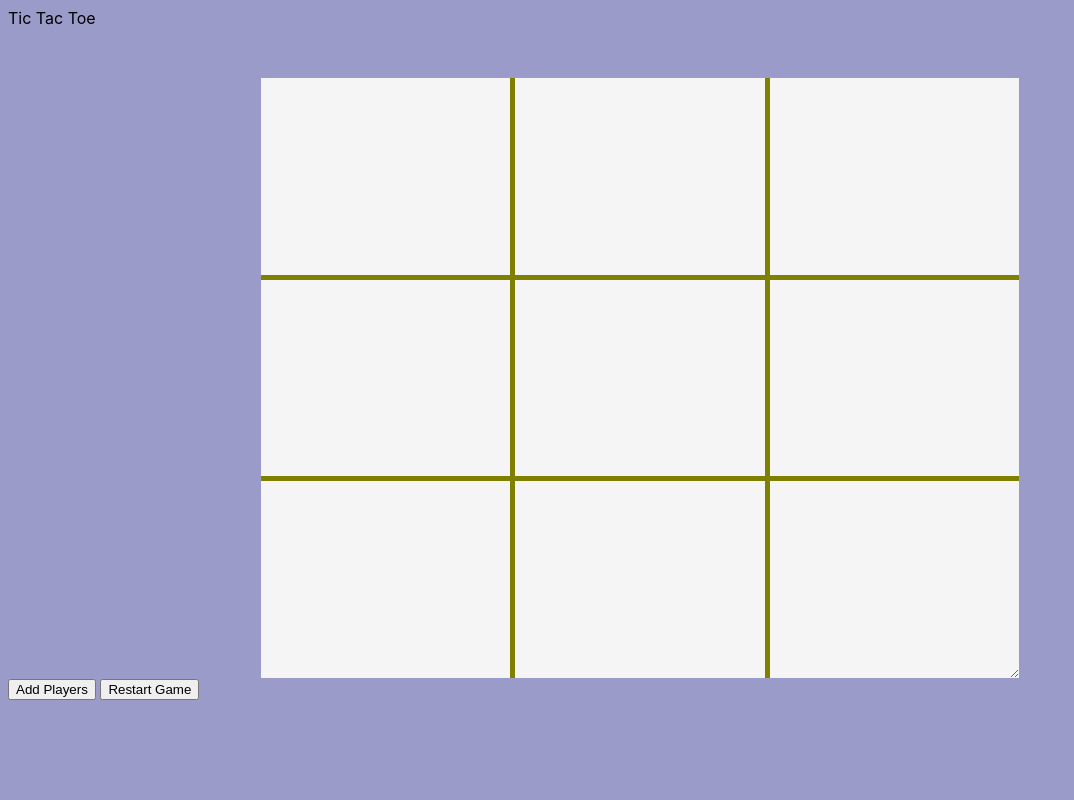
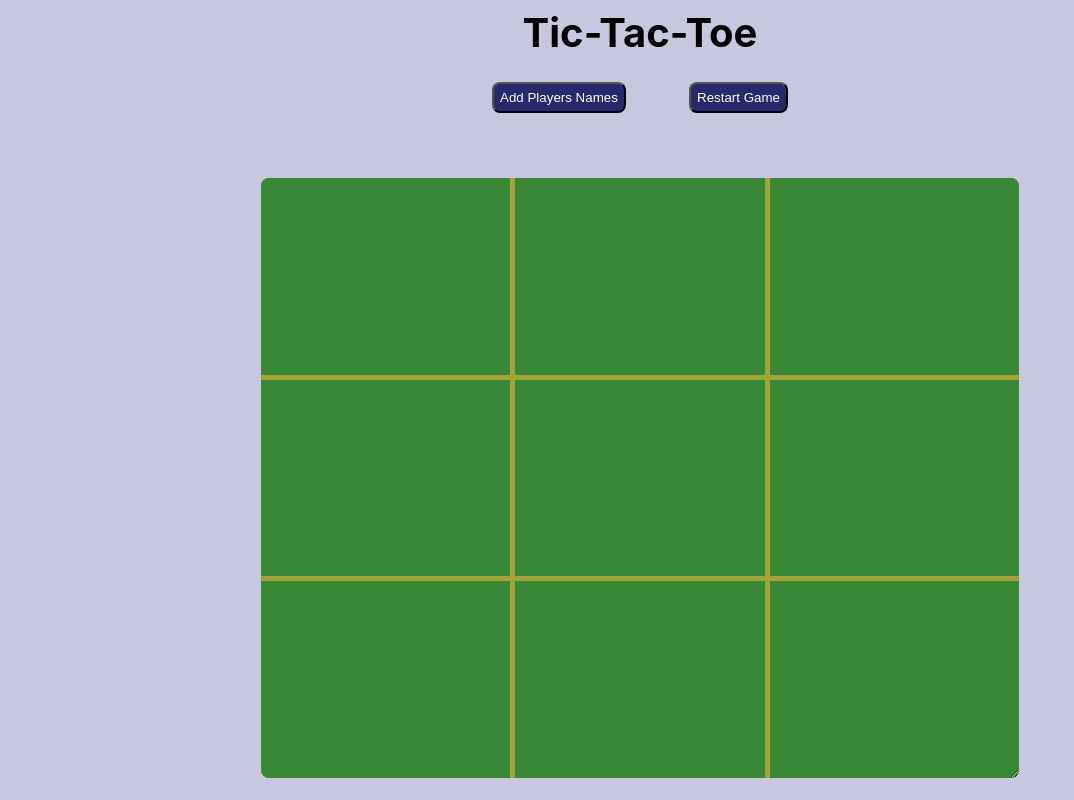
Before and after one commit to kelshuka/Tic-Tac-Toe, a plain HTML site: page index.html in a window 1280 px wide. Shown: the whole page, without its empty margins (0-1074 px from the left). Drawn offline with Linux system fonts and the light colour scheme.

Commit message:
Add index.html and javascript.js and style.css and README.md

```diff
--- a/index.html
+++ b/index.html
@@ -9,10 +9,18 @@
     <body>
         <script src="javascript.js" defer></script>
 
-        <div class="toP">
-            <div class="gameName">Tic Tac Toe</div>
-            <div class="playerTurn"></div>
+
+        <div style="text-align: center; font-size: 40px; font-weight:bolder;" class="gameName">Tic-Tac-Toe</div>
+
+
+
+        <div class="closeButtns">
+            <button class="addPlayers">Add Players Names</button>
+            <button class="clean">Restart Game</button>
+
         </div>
+
+        <div style="text-align: center; height: 2px; color: rgb(64, 64, 170);" class="playerTurn"></div>
 
         <div class="container">
 
@@ -29,11 +37,7 @@
 
         </div>
 
-        <div class="closeButtns">
-            <button class="addPlayers">Add Players</button>
-            <button class="clean">Restart Game</button>
 
-        </div>
 
         <div id="foRm">
             <form id="myForm" action="" method="get" style="display: none;">
--- a/javascript.js
+++ b/javascript.js
@@ -106,32 +106,32 @@ function winNer (arr,currentSign, currentPlayer) {
 
     if (a) {
             if (arr[0] == currentSign ) {
-                playerTurn.textContent = `The winner is ${currentPlayer}`;}
+                playerTurn.textContent = `The winner is ${currentPlayer}!`;}
     } else if (b) {
         if (arr[3] == currentSign ) {
-            playerTurn.textContent = `The winner is ${currentPlayer}`;}
+            playerTurn.textContent = `The winner is ${currentPlayer}!`;}
     } else if (c) {
         if (arr[6] == currentSign ) {
-            playerTurn.textContent = `The winner is ${currentPlayer}`;}
+            playerTurn.textContent = `The winner is ${currentPlayer}!`;}
     } else if (d) {
         if (arr[0] == currentSign ) {
-            playerTurn.textContent = `The winner is ${currentPlayer}`;}
+            playerTurn.textContent = `The winner is ${currentPlayer}!`;}
     } else if (e) {
         if (arr[1] == currentSign ) {
-            playerTurn.textContent = `The winner is ${currentPlayer}`;}
+            playerTurn.textContent = `The winner is ${currentPlayer}!`;}
     } else if ( f) {
         if (arr[2] == currentSign ) {
-            playerTurn.textContent = `The winner is ${currentPlayer}`;}
+            playerTurn.textContent = `The winner is ${currentPlayer}!`;}
     } else if (g) {
         if (arr[0] == currentSign ) {
-            playerTurn.textContent = `The winner is ${currentPlayer}`;}
+            playerTurn.textContent = `The winner is ${currentPlayer}!`;}
     } else if (h) {
         if (arr[2] == currentSign ) {
-            playerTurn.textContent = `The winner is ${currentPlayer}`;}
+            playerTurn.textContent = `The winner is ${currentPlayer}!`;}
     }
     else if (arr[0] !== '' && arr[1] !== '' && arr[2] !== '' && arr[3] !== '' && arr[4] !== ''
     && arr[5] !== '' && arr[6] !== '' && arr[7] !== '' && arr[8] !== ''){
-        playerTurn.textContent = 'The game is a draw';
+        playerTurn.textContent = 'The game is a draw!';
     }
     return false;
 }
--- a/style.css
+++ b/style.css
@@ -9,7 +9,7 @@ body {
     margin: 20px;
     justify-content: flex-start;
     align-items: flex-start;*/
-    background-color: rgb(155, 155, 201);
+    background-color: rgb(199, 199, 224);
 }
 
 .container {
@@ -22,14 +22,40 @@ body {
     width: 60%;
     grid-template-rows: repeat(3, 1fr);
     grid-template-columns: repeat(3, 1fr);
-    background-color: olive;
+    background-color: rgb(163, 163, 56);
     gap: 5px;
     /*border: 2px solid rebeccapurple;*/
     margin-left: 20%;
+    border-radius: 1vh;
 }
 
 .text {
-    text-align: center;
+    display: flex;
     padding-top: 20px;
-    background-color: whitesmoke;
+    justify-content: center;
+    align-items: center;
+    background-color: rgb(56, 136, 56);
+    font-size:90px;
+    font-weight: lighter;
 }
+
+.text:hover {
+    background-color: rgb(73, 73, 136);
+}
+
+.closeButtns {
+    display: flex;
+    justify-content: center;
+    margin-top: 2%;
+    margin-bottom: 1%;
+    gap: 5%;
+
+}
+
+.addPlayers,
+.clean {
+    border-radius: 0.5rem;
+    background-color: #27296d;
+    color: white;
+    padding: 6px 6px;
+}
```
Also changed, not shown: 1 other file.
